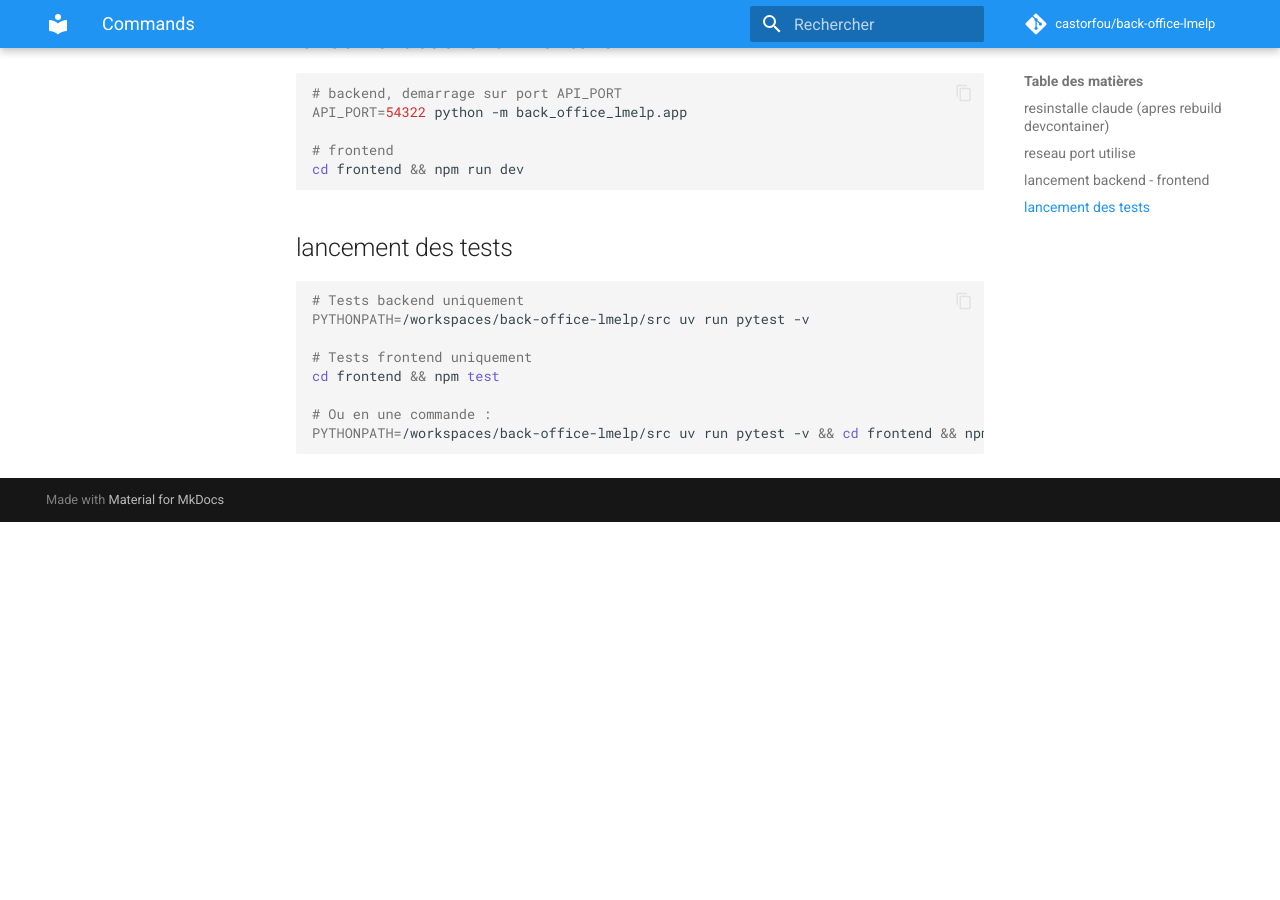
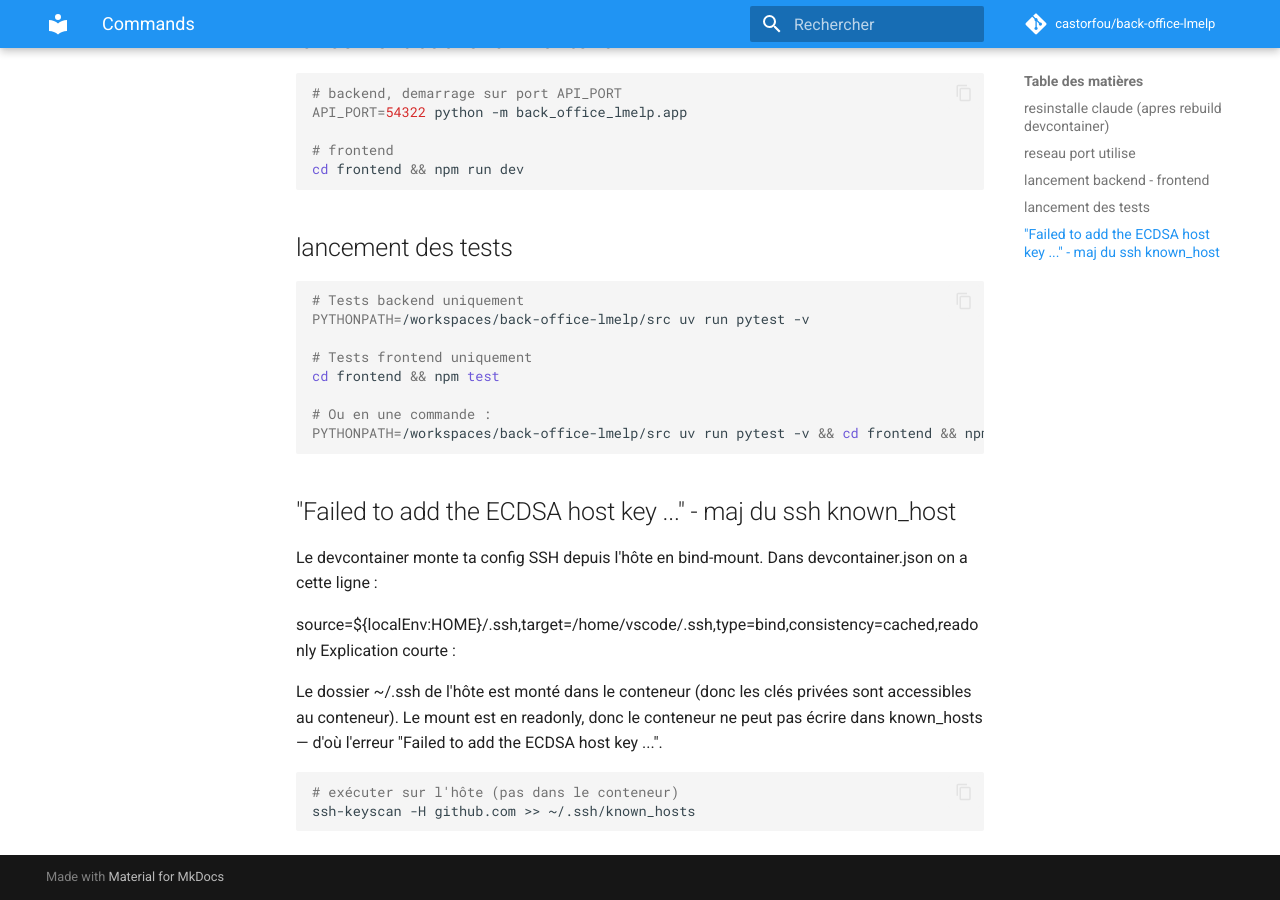
Before and after one commit to castorfou/back-office-lmelp, an MkDocs documentation site: the page built from docs/commands.md, in a window 1280 px wide and 900 px high, scrolled down 647 px. Built offline with MkDocs 1.6.1 and Material for MkDocs 9.7.7, drawn with Linux system fonts in a browser that asks for light colours; comment, search, counter and statistics services are not loaded; before the commit the page ends 1169 px from its top, so only the background shows below that.

Commit message:
"Failed to add the ECDSA host key ..."

````diff
--- a/docs/commands.md
+++ b/docs/commands.md
@@ -42,3 +42,18 @@ cd frontend && npm test
 # Ou en une commande :
 PYTHONPATH=/workspaces/back-office-lmelp/src uv run pytest -v && cd frontend && npm test -- --run
 ```
+
+## "Failed to add the ECDSA host key ..." - maj du ssh known_host
+
+Le devcontainer monte ta config SSH depuis l'hôte en bind-mount. Dans devcontainer.json on a cette ligne :
+
+source=${localEnv:HOME}/.ssh,target=/home/vscode/.ssh,type=bind,consistency=cached,readonly
+Explication courte :
+
+Le dossier ~/.ssh de l'hôte est monté dans le conteneur (donc les clés privées sont accessibles au conteneur).
+Le mount est en readonly, donc le conteneur ne peut pas écrire dans known_hosts — d'où l'erreur "Failed to add the ECDSA host key ...".
+
+```bash
+# exécuter sur l'hôte (pas dans le conteneur)
+ssh-keyscan -H github.com >> ~/.ssh/known_hosts
+```
````
